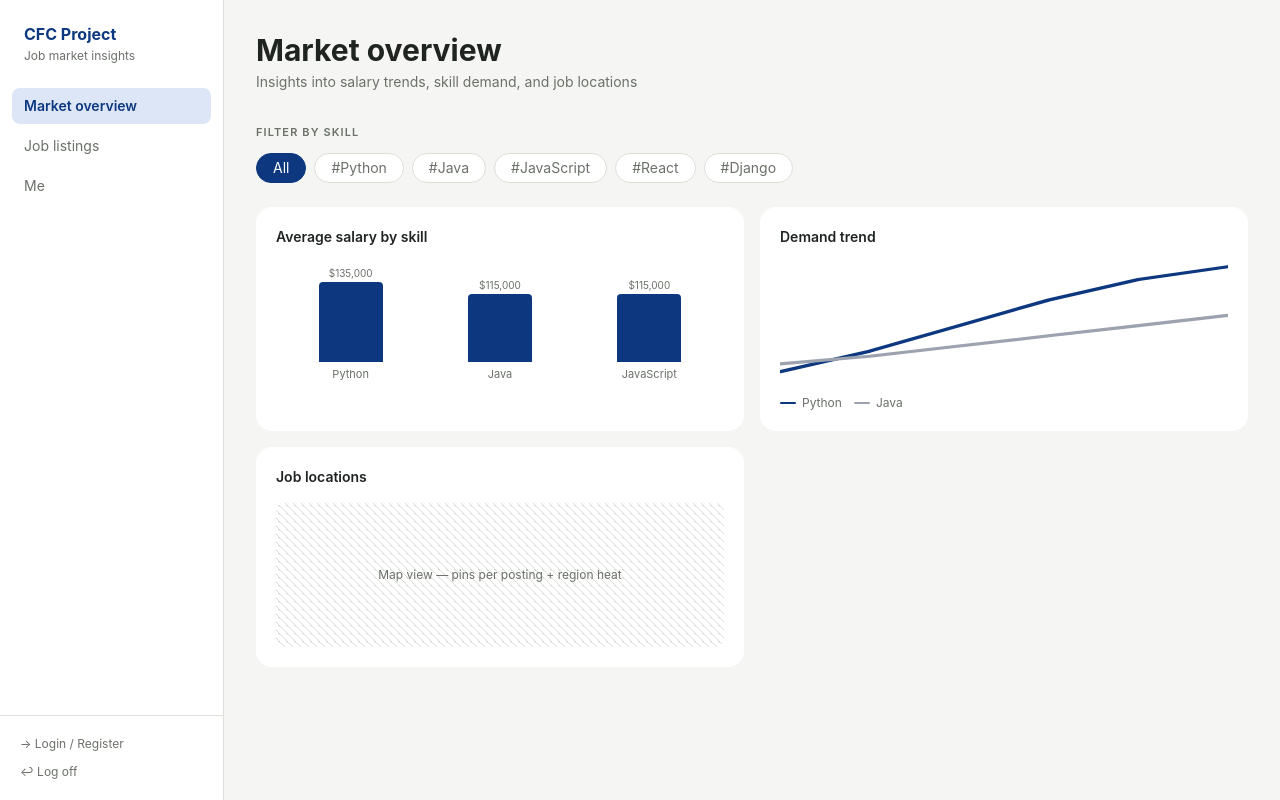
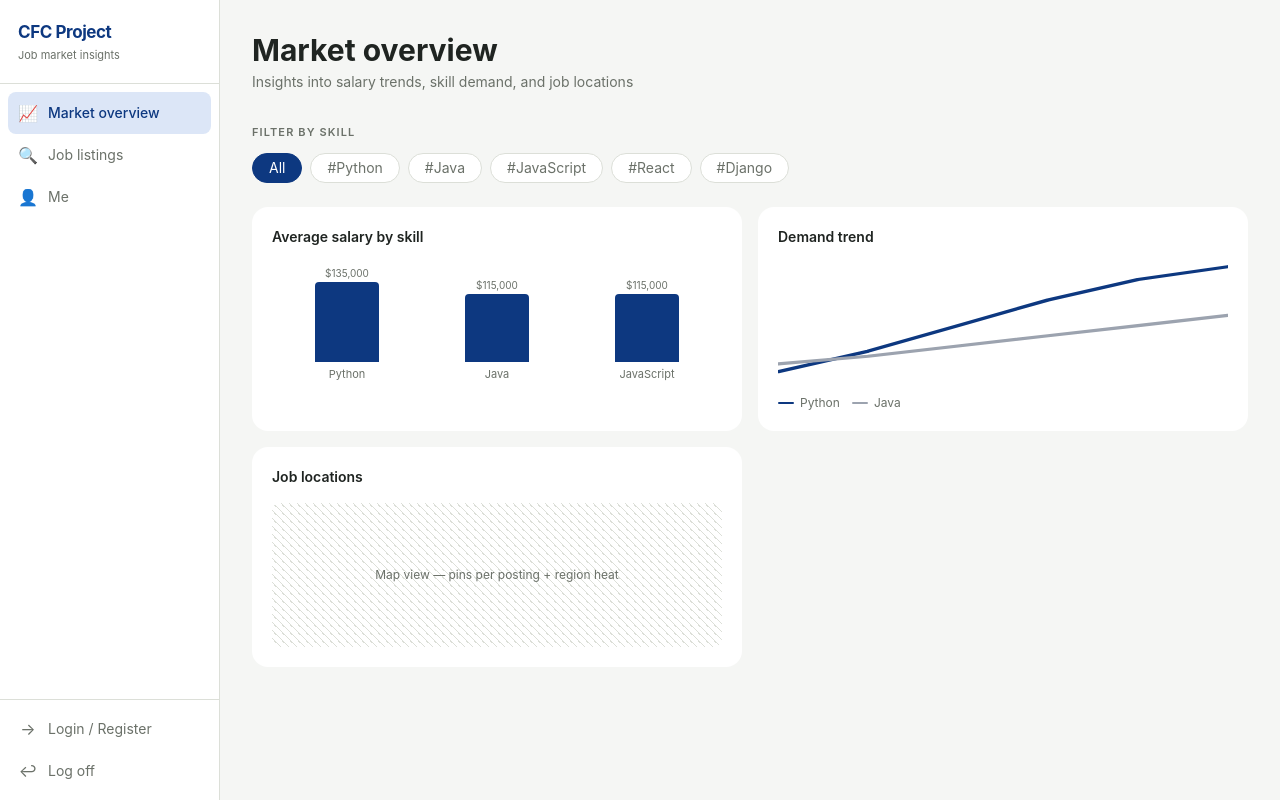
Before and after one commit to codersforcauses/Intermediate_Winter_2026_Team_4, a Next.js app in the folder frontend/: page /Market-Overview in a window 1280 px wide. Built offline with nearby package versions, Linux system fonts and the light colour scheme.

Commit message:
style: match sidebar to shared login page style

```diff
--- a/frontend/app/Market-Overview/page.tsx
+++ b/frontend/app/Market-Overview/page.tsx
@@ -1,6 +1,7 @@
 "use client";
 
 import { useState } from "react";
+import Link from "next/link";
 
 const SKILLS = ["All", "#Python", "#Java", "#JavaScript", "#React", "#Django"];
 
@@ -20,47 +21,35 @@
   { label: "Django", color: "#10b981", points: "0,90 40,82 80,74 120,66 160,58 200,50" },
 ];
 
-function NavItem({ label, active = false }: { label: string; active?: boolean }) {
-  return (
-    <div
-      className={`px-3 py-2 rounded-lg text-sm cursor-pointer transition-colors ${
-        active
-          ? "bg-accent-soft text-accent font-semibold"
-          : "text-muted hover:bg-surface-2"
-      }`}
-    >
-      {label}
-    </div>
-  );
-}
-
 function Sidebar() {
   return (
-    <aside className="w-56 min-h-screen bg-surface border-r border-line flex flex-col shrink-0">
-      <div className="px-6 py-6">
-        <p className="font-bold text-accent text-base leading-tight">CFC Project</p>
-        <p className="text-muted text-xs mt-1">Job market insights</p>
+    <aside className="w-[220px] min-h-screen bg-surface border-r border-line flex flex-col shrink-0">
+      <div className="px-[18px] py-5 border-b border-line">
+        <div className="font-bold text-[17px] text-accent tracking-tight">CFC Project</div>
+        <div className="text-[11px] text-muted mt-[1px]">Job market insights</div>
       </div>
-
-      <nav className="flex-1 px-3 space-y-1">
-        <NavItem label="Market overview" active />
-        <NavItem label="Job listings" />
-        <NavItem label="Me" />
+      <nav className="flex-1 p-2">
+        <Link href="/Market-Overview" className="flex items-center gap-[10px] px-[10px] py-[9px] rounded-lg text-sm bg-accent-soft text-accent font-medium">
+          <span className="text-base w-5 text-center">📈</span> Market overview
+        </Link>
+        <Link href="/" className="flex items-center gap-[10px] px-[10px] py-[9px] rounded-lg text-sm text-muted hover:bg-surface-2 hover:text-text">
+          <span className="text-base w-5 text-center">🔍</span> Job listings
+        </Link>
+        <Link href="/me" className="flex items-center gap-[10px] px-[10px] py-[9px] rounded-lg text-sm text-muted hover:bg-surface-2 hover:text-text">
+          <span className="text-base w-5 text-center">👤</span> Me
+        </Link>
       </nav>
-
-      <div className="px-5 py-5 border-t border-line text-xs text-muted space-y-3">
-        <a href="/login" className="flex gap-1.5 hover:text-text transition-colors">
-          → Login / Register
-        </a>
-        <button className="flex gap-1.5 hover:text-text transition-colors">
-          ↩ Log off
+      <div className="p-2 border-t border-line">
+        <Link href="/login" className="flex items-center gap-[10px] px-[10px] py-[9px] rounded-lg text-sm text-muted hover:bg-surface-2 hover:text-text">
+          <span className="text-base w-5 text-center">→</span> Login / Register
+        </Link>
+        <button className="flex items-center gap-[10px] px-[10px] py-[9px] rounded-lg text-sm text-muted hover:bg-surface-2 hover:text-text w-full text-left">
+          <span className="text-base w-5 text-center">↩</span> Log off
         </button>
       </div>
     </aside>
   );
 }
-
-
 
 function SkillFilter({
   active,
@@ -92,8 +81,6 @@
     </div>
   );
 }
-
-
 
 function SalaryChart({ data }: { data: typeof SALARY_DATA }) {
   if (data.length === 0) {
@@ -173,8 +160,6 @@
   );
 }
 
-
-
 function JobLocations() {
   return (
     <div className="bg-surface rounded-2xl p-5">
```
